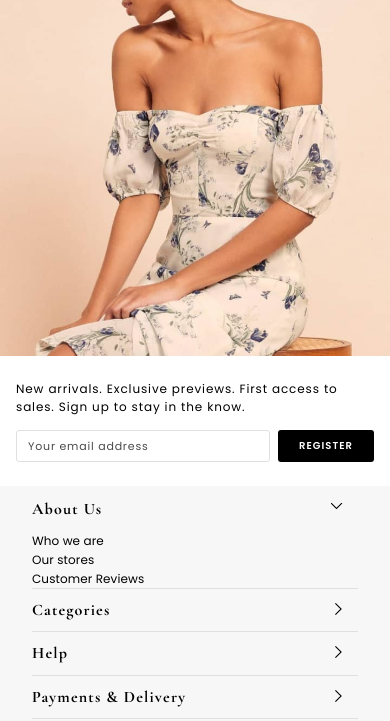
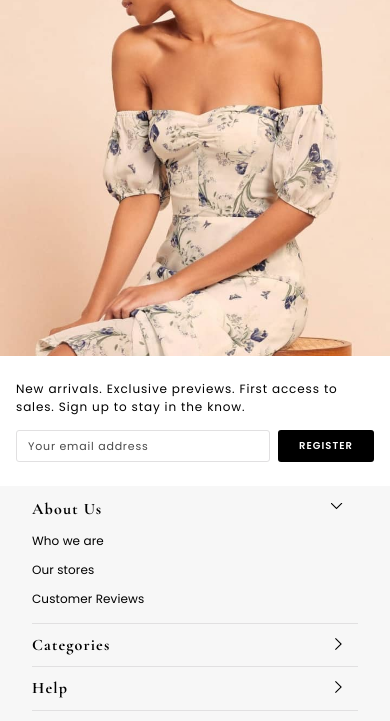
Before and after one commit to MaksVibe/pet-v, a website built with Parcel: page src/index.html in a window 390 px wide. Both pictures are taken after a click on the link "About Us". Shown: the part 124-845 px from the top of the page. Built offline with nearby package versions, Linux system fonts and the light colour scheme.

Commit message:
Fix footer, clear some js files
In footer add gap and padding for mobile devices and display flex for sublists.

```diff
--- a/src/sass/components/_footer.scss
+++ b/src/sass/components/_footer.scss
@@ -135,6 +135,11 @@
       line-height: calc(19 / 12);
       letter-spacing: 0.0083em;
 
+      @media screen and (max-width: 767px) {
+        gap: 10px;
+        padding-bottom: 15px;
+      }
+
       @media screen and (max-width: 1039px) {
         display: none;
       }
@@ -183,5 +188,5 @@
 }
 
 .show {
-  display: block;
+  display: flex;
 }
--- a/src/scripts/mob-submenu.js
+++ b/src/scripts/mob-submenu.js
@@ -1,6 +1,5 @@
 import refs from './refs';
 
-console.log(`refs.navMenuLink`, refs.navMenuLink);
 refs.navMenuLink.forEach(e => e.addEventListener('click', toggleModal));
 
 function toggleModal(e) {
--- a/src/scripts/refs.js
+++ b/src/scripts/refs.js
@@ -3,6 +3,7 @@ export default {
   searchBar: document.getElementById('searchbar'),
   navMenu: document.getElementById('mob-menu'),
   burgerMenu: document.querySelector('.icon-menu-burger'),
+
   navMenuLink: document.querySelectorAll('.footer__nav-list--link'),
   navSublist: document.querySelector('.footer__nav-list--subList'),
 };
```
